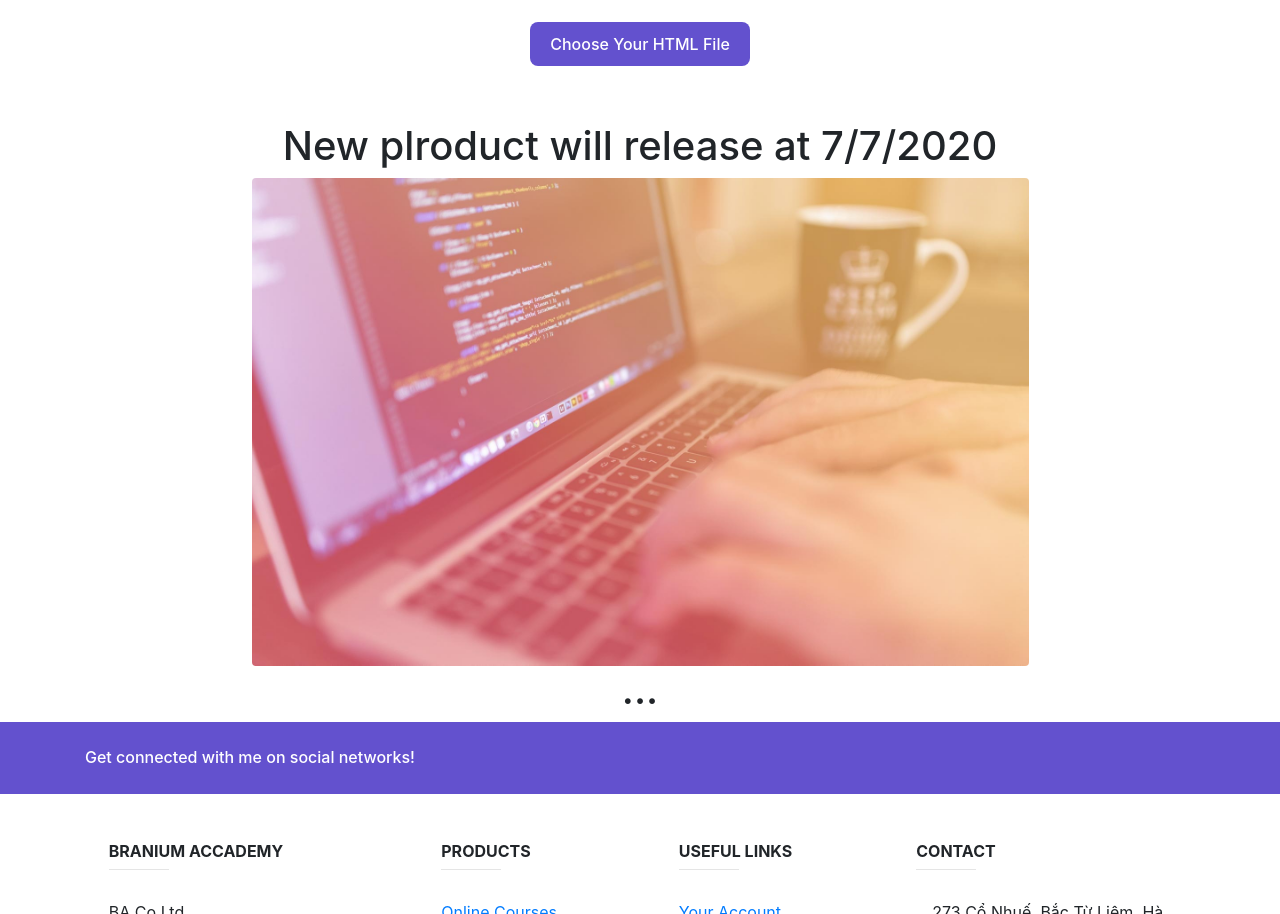
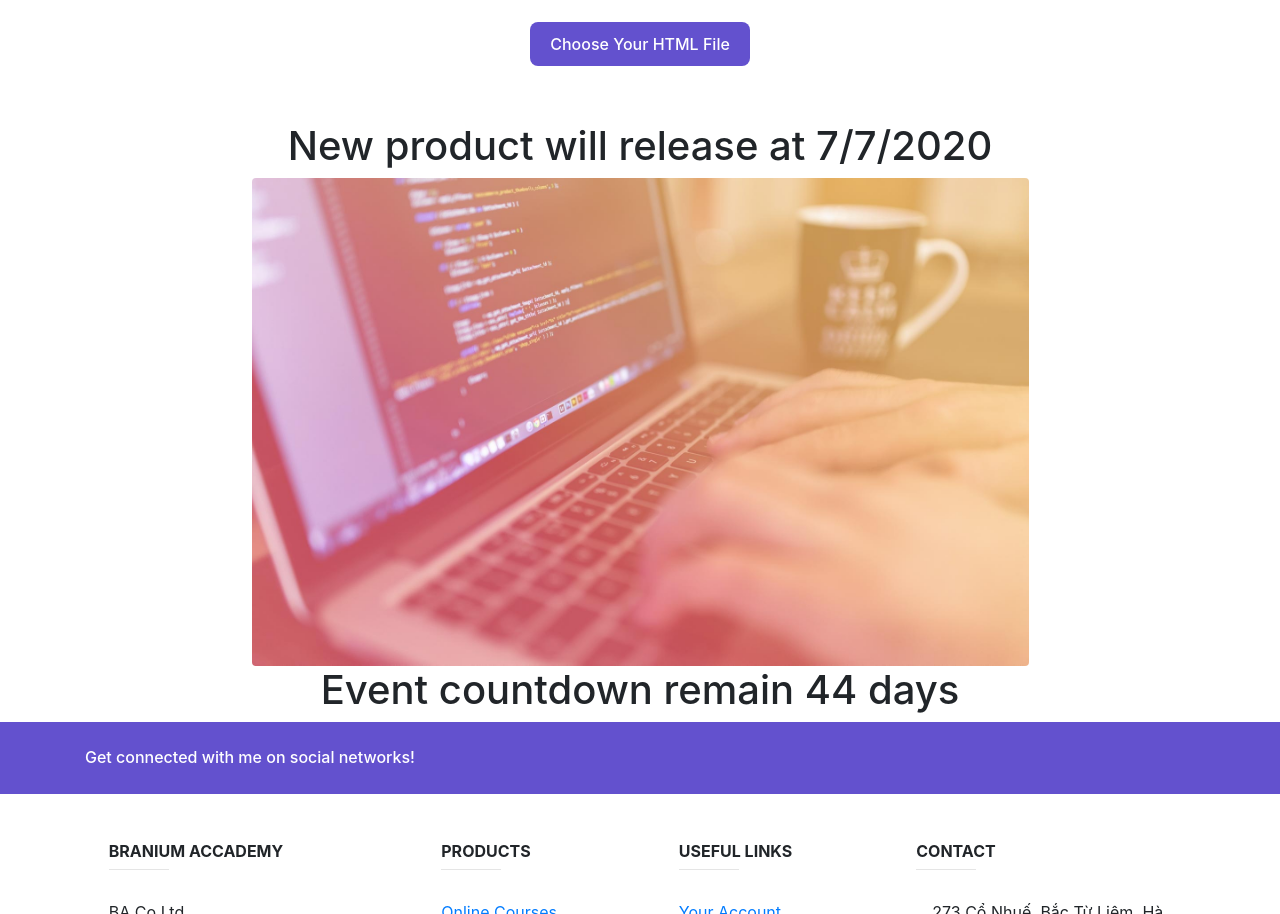
Before and after one commit to thantrieu/learning, a plain HTML site: page index.html in a window 1280 px wide. Shown: the part 320-1234 px from the top of the page. Drawn offline with nearby package versions, Linux system fonts and the light colour scheme.

Commit message:
Add event countdown

```diff
--- a/index.html
+++ b/index.html
@@ -13,9 +13,10 @@
 	<script src="https://ajax.googleapis.com/ajax/libs/jquery/3.4.1/jquery.min.js"></script>
 	<script src="https://cdnjs.cloudflare.com/ajax/libs/popper.js/1.14.7/umd/popper.min.js"></script>
 	<script src="https://maxcdn.bootstrapcdn.com/bootstrap/4.3.1/js/bootstrap.min.js"></script>
+	<script src="./js/countdown.js"></script>
 </head>
 
-<body>
+<body onload="showCountDown()">
 	<div class="jumbotron jumbotron-fluid text-center" style="margin-bottom:0">
 		<h1 class="text">Welcome To Branium Academy</h1>
 		<h3 class="text">Some new products coming soon!</h3>
@@ -71,6 +72,7 @@
 						<a class="dropdown-item" href="#">Unity Game</a>
 						<a class="dropdown-item" href="#">Phaser 2D Game</a>
 						<a class="dropdown-item" href="#">Data Structure Algorithm</a>
+						<a class="dropdown-item" href="#">...</a>
 					</div>
 				</li>
 			</ul>
@@ -93,9 +95,9 @@
 	</div>
 
 	<div class="container pt-3">
-		<h1 style="text-align: center;">New plroduct will release at 7/7/2020</h1>
+		<h1 style="text-align: center;">New product will release at 7/7/2020</h1>
 		<img class="mx-auto d-block rounded" style="width: 70%;" src="./src/img/bg.jpg" alt="background image">
-		<h1 style="text-align: center;">...</h1>
+		<h1 id="countdown" style="text-align: center;"></h1>
 	</div>
 
 	<footer class="page-footer font-small unique-color-dark">
--- /dev/null
+++ b/js/countdown.js
@@ -0,0 +1,14 @@
+function showCountDown() {
+    var date = new Date();
+    var currDay = date.getDate();
+    var currMonth = date.getMonth();
+    if(currMonth === 6) {
+        currDay = 7 - currDay;
+    } else if(currMonth === 5) {
+        currDay = 7 + 30 - currDay;
+    } else {
+        currDay = 37 + 31 - currDay;
+    }
+    var more = (currDay > 1) ? "s" : "";
+    document.getElementById("countdown").innerHTML = "Event countdown remain " + currDay + " day" + more;
+}
```
